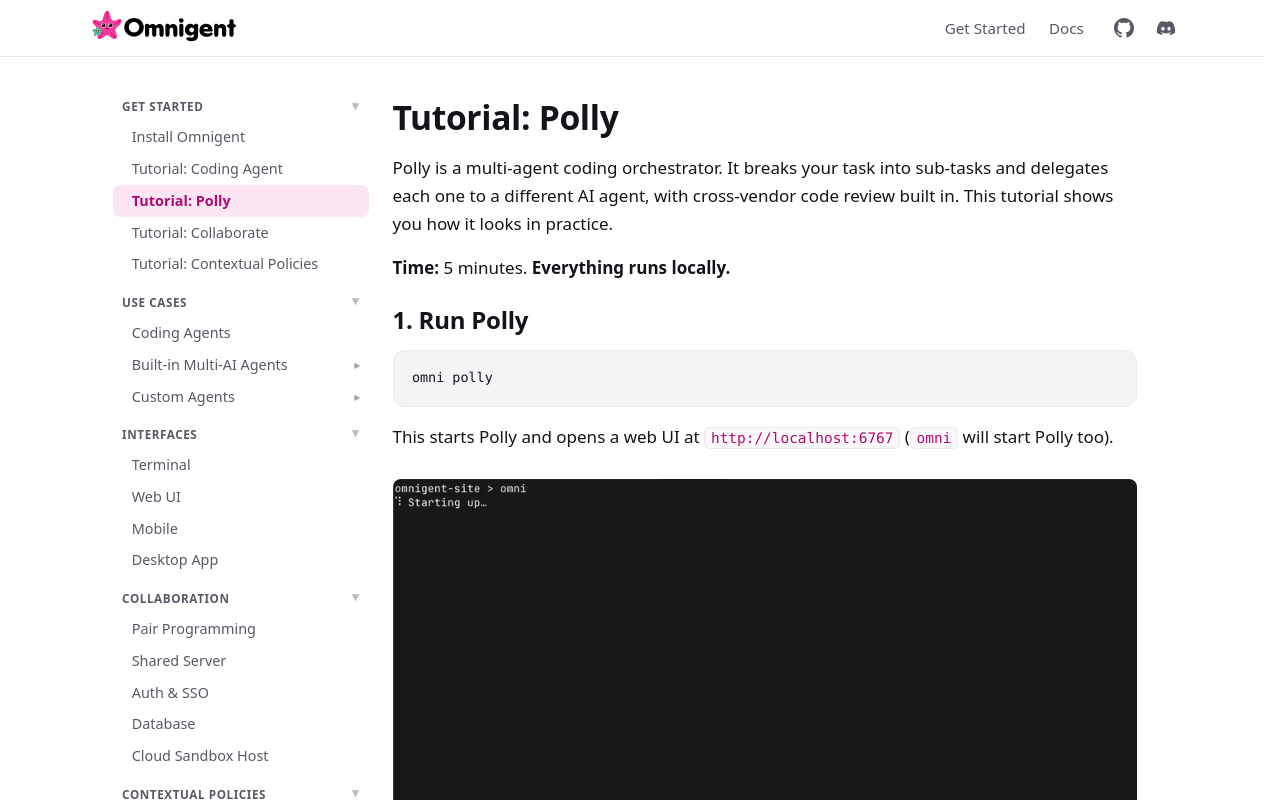
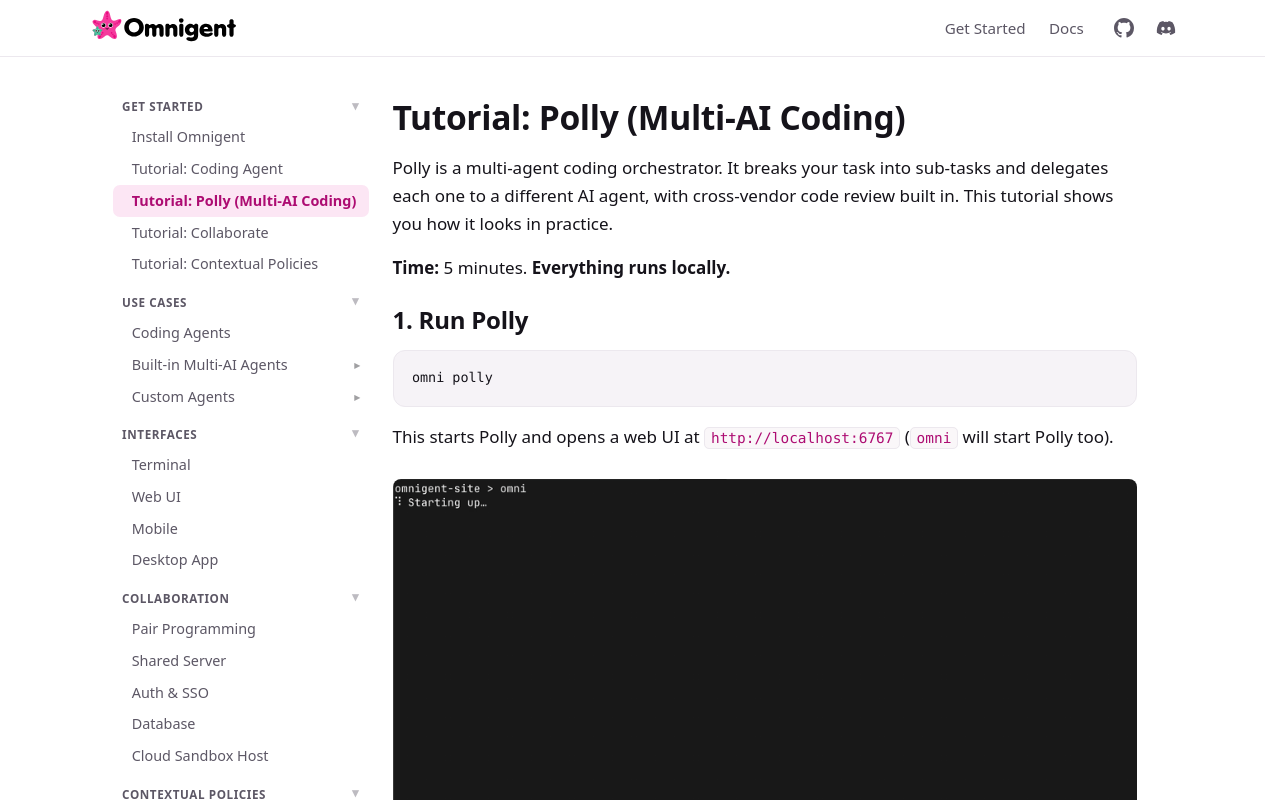
Before and after one commit to omnigent-ai/omnigent-site, a Next.js app: page /quickstart/polly in a window 1280 px wide. Shown: the top 800 px of the page. Built offline with nearby package versions, Linux system fonts and the light colour scheme.

Commit message:
Restore Polly tutorial title to "Tutorial: Polly (Multi-AI Coding)"
Co-authored-by: Isaac

```diff
--- a/app/quickstart/polly/page.js
+++ b/app/quickstart/polly/page.js
@@ -1,12 +1,12 @@
 import Link from "next/link";
 import ContentTabs from "@/components/ContentTabs";
 
-export const metadata = { title: "Tutorial: Polly" };
+export const metadata = { title: "Tutorial: Polly (Multi-AI Coding)" };
 
 export default function Page() {
   return (
     <>
-      <h1>Tutorial: Polly</h1>
+      <h1>Tutorial: Polly (Multi-AI Coding)</h1>
 
       <p>
         Polly is a multi-agent coding orchestrator. It breaks your task into
--- a/components/DocsSidebarFull.js
+++ b/components/DocsSidebarFull.js
@@ -10,7 +10,7 @@ const SECTIONS = [
     pages: [
       { href: "/quickstart/install", label: "Install Omnigent" },
       { href: "/quickstart/coding-agent", label: "Tutorial: Coding Agent" },
-      { href: "/quickstart/polly", label: "Tutorial: Polly" },
+      { href: "/quickstart/polly", label: "Tutorial: Polly (Multi-AI Coding)" },
       { href: "/quickstart/collaborate", label: "Tutorial: Collaborate" },
       { href: "/quickstart/policies", label: "Tutorial: Contextual Policies" },
     ],
--- a/components/PrevNextNav.js
+++ b/components/PrevNextNav.js
@@ -7,7 +7,7 @@ const ALL_PAGES = [
   { href: "/docs", label: "Overview", section: "" },
   { href: "/quickstart/install", label: "Install Omnigent", section: "Get Started" },
   { href: "/quickstart/coding-agent", label: "Tutorial: Coding Agent", section: "Get Started" },
-  { href: "/quickstart/polly", label: "Tutorial: Polly", section: "Get Started" },
+  { href: "/quickstart/polly", label: "Tutorial: Polly (Multi-AI Coding)", section: "Get Started" },
   { href: "/quickstart/collaborate", label: "Tutorial: Collaborate", section: "Get Started" },
   { href: "/quickstart/policies", label: "Tutorial: Contextual Policies", section: "Get Started" },
   { href: "/docs/use/coding-agents", label: "Coding Agents", section: "Use Omnigent" },
```
